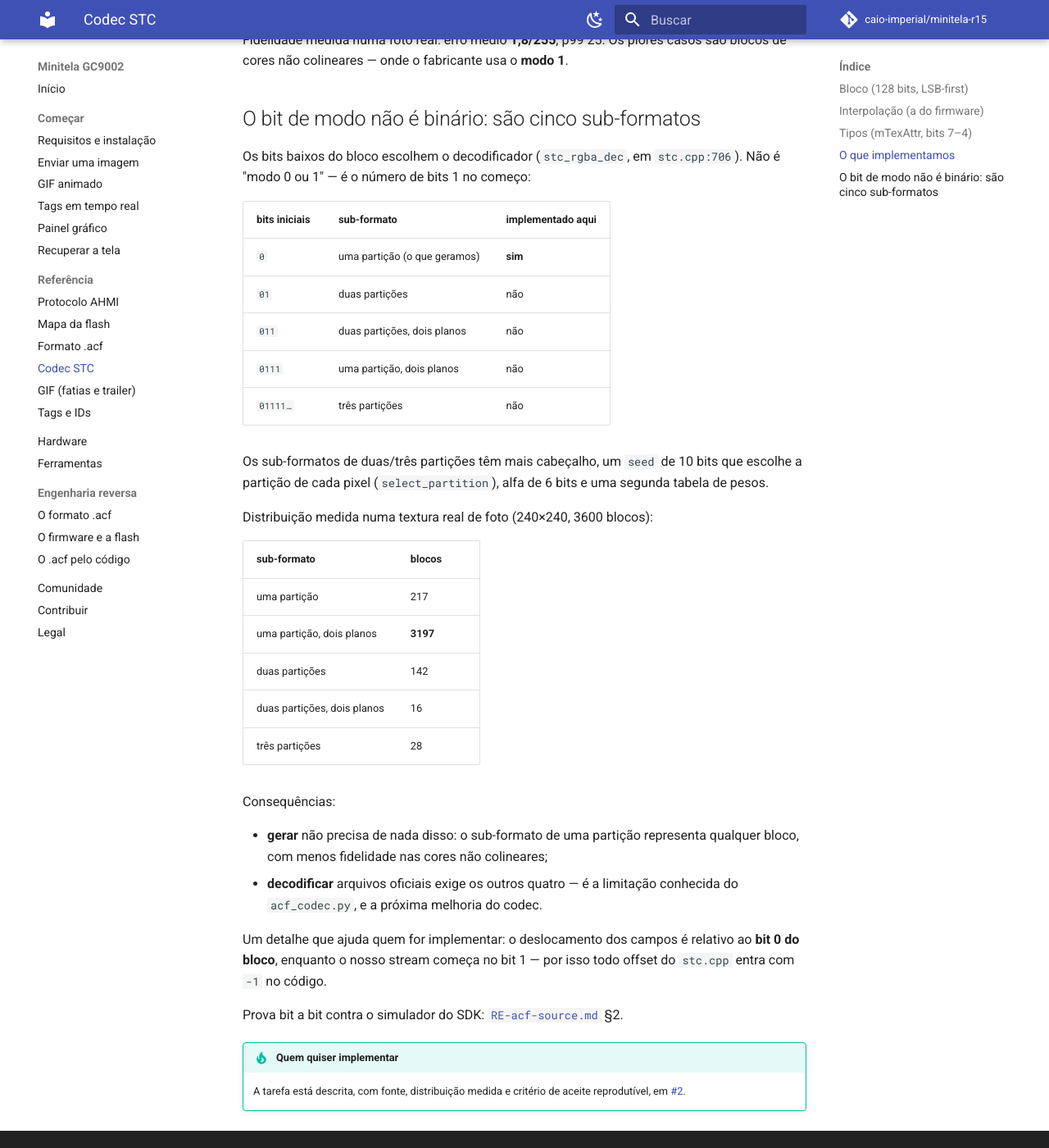
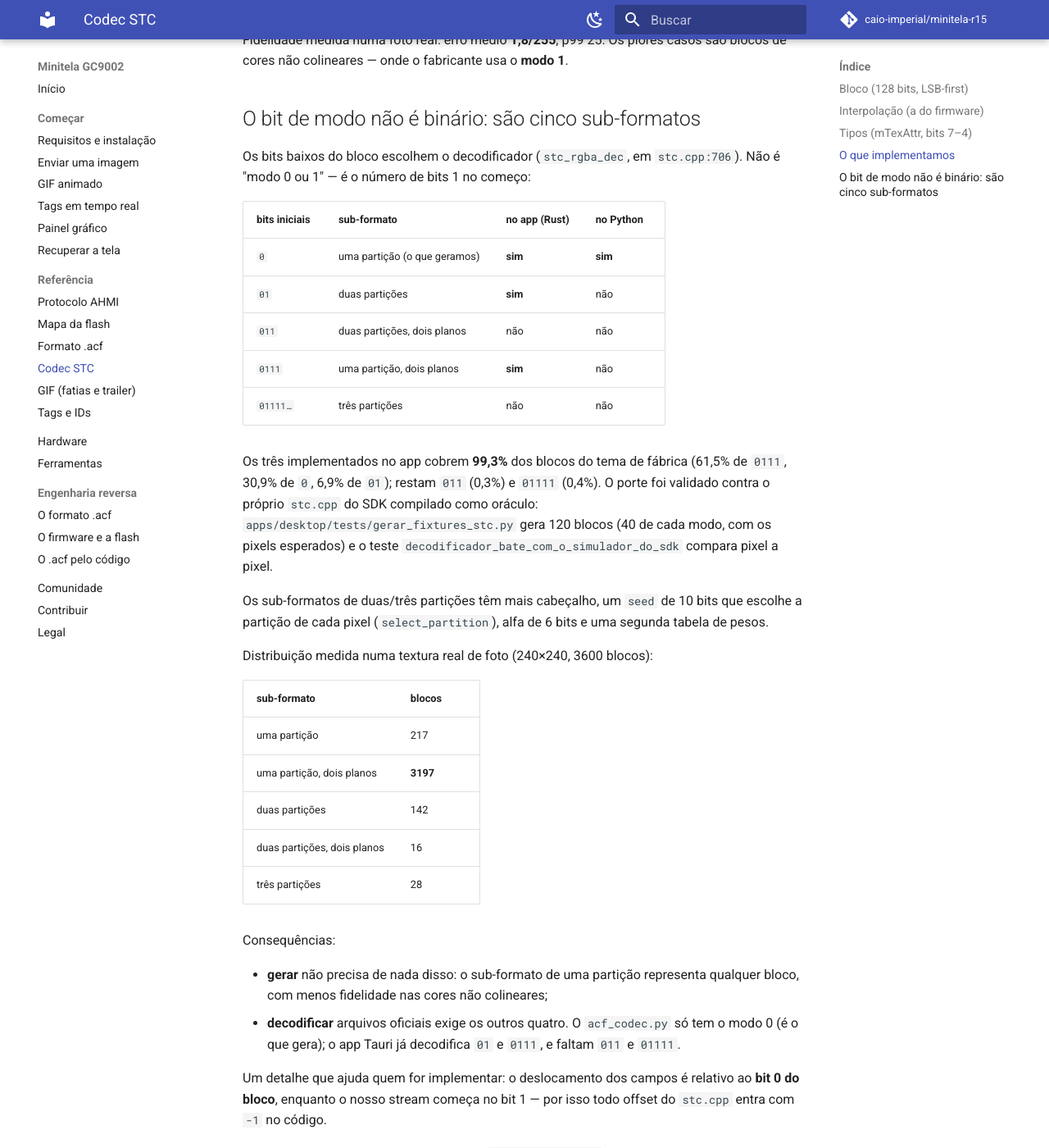
Before and after one commit to caio-imperial/minitela-r15, an MkDocs documentation site: the page built from docs/referencia/codec.md, in a window 1280 px wide and 1400 px high, scrolled down 1577 px. Shown: the whole window at 82% size. Built offline with MkDocs 1.6.1 and Material for MkDocs 9.7.7, drawn with Linux system fonts in a browser that asks for light colours; comment, search, counter and statistics services are not loaded.

Commit message:
docs: README com o app Tauri e estado real do codec
- README raiz ganha a secao do app (branch tauri): slots com recorte, GIF, controle
  de pagina/brilho, tecla do notebook, tags automaticas, clima e perfis em
  ~/.local/share/minitela/perfis; tabela de arquivos atualizada (sem cpu, com
  apps/desktop).
- docs/referencia/codec.md: tabela de sub-formatos mostra o que o app ja decodifica
  (0, 01, 0111 = 99,3% dos blocos) e como o porte foi validado contra o stc.cpp do SDK.

```diff
--- a/docs/referencia/codec.md
+++ b/docs/referencia/codec.md
@@ -61,13 +61,19 @@ blocos de cores não colineares — onde o fabricante usa o **modo 1**.
 Os bits baixos do bloco escolhem o decodificador (`stc_rgba_dec`, em `stc.cpp:706`).
 Não é "modo 0 ou 1" — é o número de bits 1 no começo:
 
-| bits iniciais | sub-formato | implementado aqui |
-|---|---|---|
-| `0` | uma partição (o que geramos) | **sim** |
-| `01` | duas partições | não |
-| `011` | duas partições, dois planos | não |
-| `0111` | uma partição, dois planos | não |
-| `01111…` | três partições | não |
+| bits iniciais | sub-formato | no app (Rust) | no Python |
+|---|---|---|---|
+| `0` | uma partição (o que geramos) | **sim** | **sim** |
+| `01` | duas partições | **sim** | não |
+| `011` | duas partições, dois planos | não | não |
+| `0111` | uma partição, dois planos | **sim** | não |
+| `01111…` | três partições | não | não |
+
+Os três implementados no app cobrem **99,3%** dos blocos do tema de fábrica (61,5% de
+`0111`, 30,9% de `0`, 6,9% de `01`); restam `011` (0,3%) e `01111` (0,4%). O porte foi
+validado contra o próprio `stc.cpp` do SDK compilado como oráculo:
+`apps/desktop/tests/gerar_fixtures_stc.py` gera 120 blocos (40 de cada modo, com os pixels
+esperados) e o teste `decodificador_bate_com_o_simulador_do_sdk` compara pixel a pixel.
 
 Os sub-formatos de duas/três partições têm mais cabeçalho, um `seed` de 10 bits que escolhe
 a partição de cada pixel (`select_partition`), alfa de 6 bits e uma segunda tabela de pesos.
@@ -86,8 +92,8 @@ Consequências:
 
 - **gerar** não precisa de nada disso: o sub-formato de uma partição representa qualquer
   bloco, com menos fidelidade nas cores não colineares;
-- **decodificar** arquivos oficiais exige os outros quatro — é a limitação conhecida do
-  `acf_codec.py`, e a próxima melhoria do codec.
+- **decodificar** arquivos oficiais exige os outros quatro. O `acf_codec.py` só tem o modo
+  0 (é o que gera); o app Tauri já decodifica `01` e `0111`, e faltam `011` e `01111`.
 
 Um detalhe que ajuda quem for implementar: o deslocamento dos campos é relativo ao **bit 0
 do bloco**, enquanto o nosso stream começa no bit 1 — por isso todo offset do `stc.cpp`
```
Also changed, not shown: README.md (+27 -1 lines).
